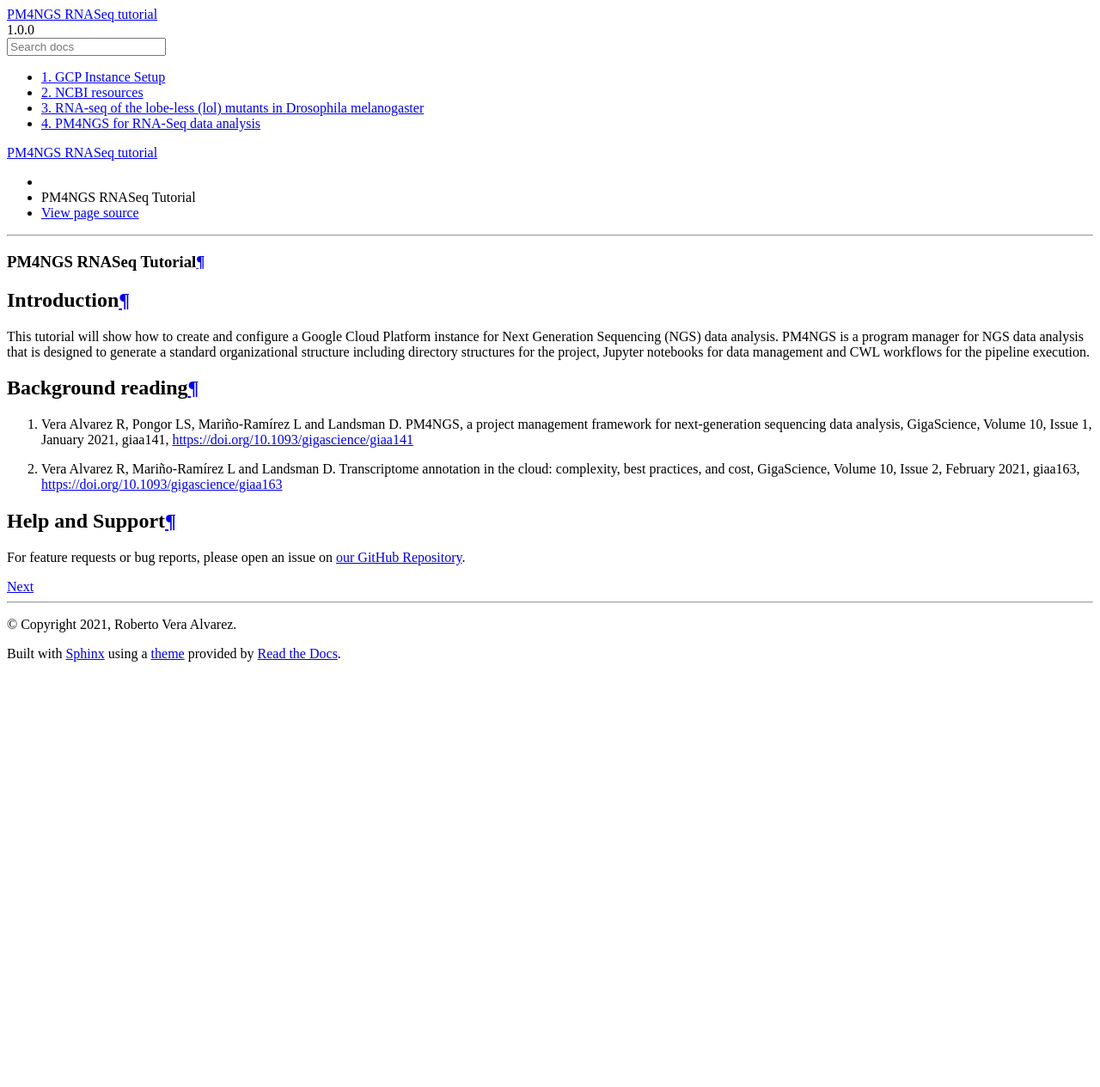
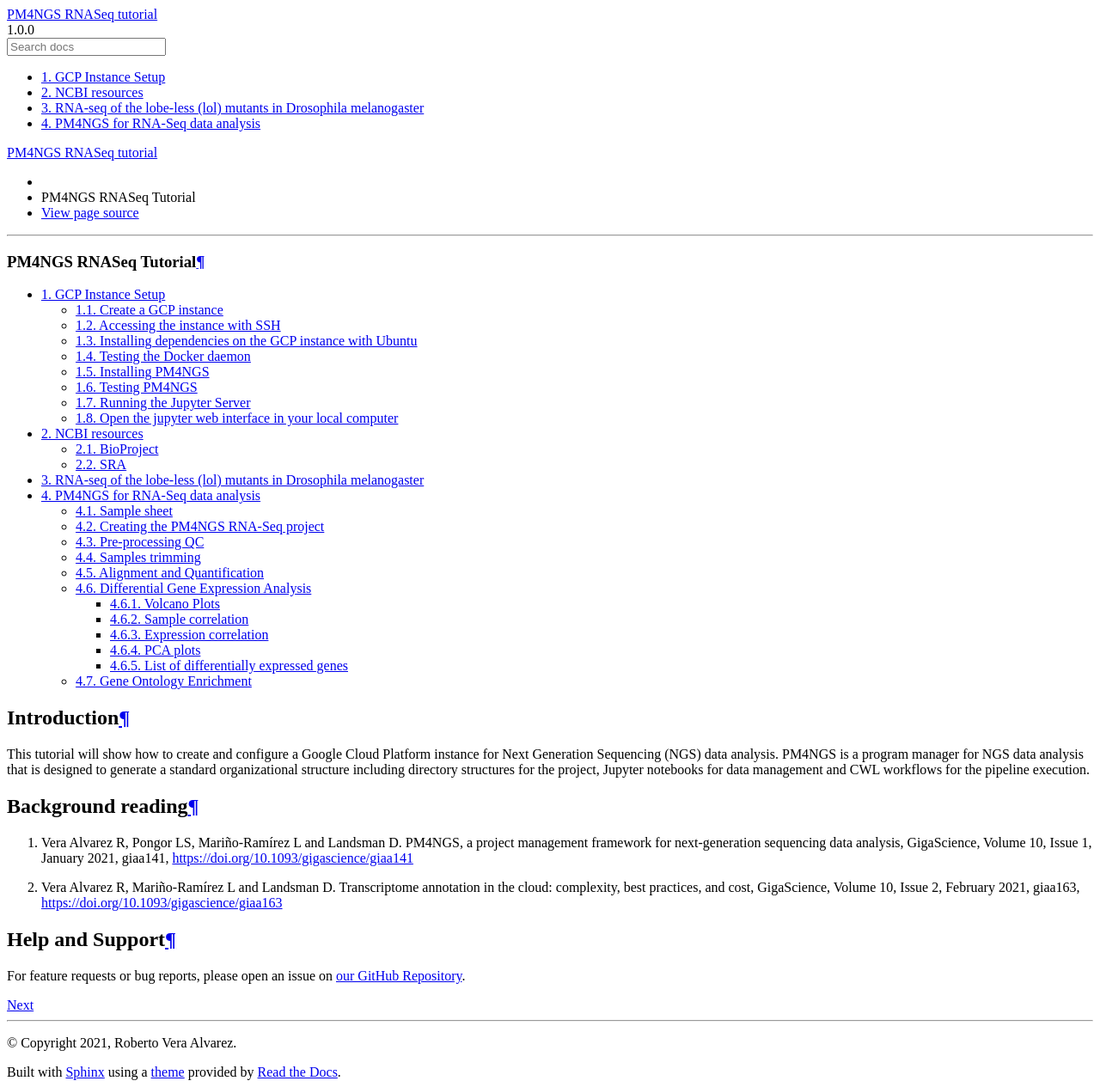
Before and after one commit to r78v10a07/pm4ngs-rnaseq-tutorial, a Sphinx documentation site: the page built from source/index.rst, in a window 1280 px wide. Shown: the whole page at 86% size. Built offline with Sphinx 7.4.7 and the Read the Docs theme 2.0.0, drawn with Linux system fonts in a browser that asks for light colours; before the commit the page ends 900 px from its top, so only the background shows below that.

Commit message:
Modifying indexes

```diff
--- a/source/conf.py
+++ b/source/conf.py
@@ -77,7 +77,6 @@
         '_static/theme_overrides.css',  # override wide tables in RTD theme
         ],
      }
-
 # If true, SmartyPants will be used to convert quotes and dashes to
 # typographically correct entities.
 html_use_smartypants = False
--- a/source/drosophila.rst
+++ b/source/drosophila.rst
@@ -3,11 +3,16 @@
 RNA-seq of the lobe-less (lol) mutants in Drosophila melanogaster
 =================================================================
 
-BioProject: PRJDB5673_
-
 Lobe-less (lol) encodes a long noncoding RNA (lncRNA) required for the development of Drosophila mushroom body,
 a center of insect memories and learning. RNA-seq was carried out in the control (w[1118]) and lol mutant flies
 to identify genes regulated by lol lncRNA.
+
+From the manuscript: `Genetic interactions between Protein Kinase D and Lobe mutants during eye development of
+Drosophila melanogaster <https://hereditasjournal.biomedcentral.com/articles/10.1186/s41065-019-0113-9>`_
+
+.. image:: /_images/lol.png
+
+BioProject: PRJDB5673_
 
 .. image:: /_images/bioproject-1.png
     :alt: BioProject: PRJDB5673
--- a/source/index.rst
+++ b/source/index.rst
@@ -8,8 +8,7 @@
 
 .. toctree::
    :numbered:
-   :maxdepth: 3
-   :hidden:
+   :maxdepth: 4
 
    gcp
    ncbi
```
Also changed, not shown: source/_images/lol.png (added).
